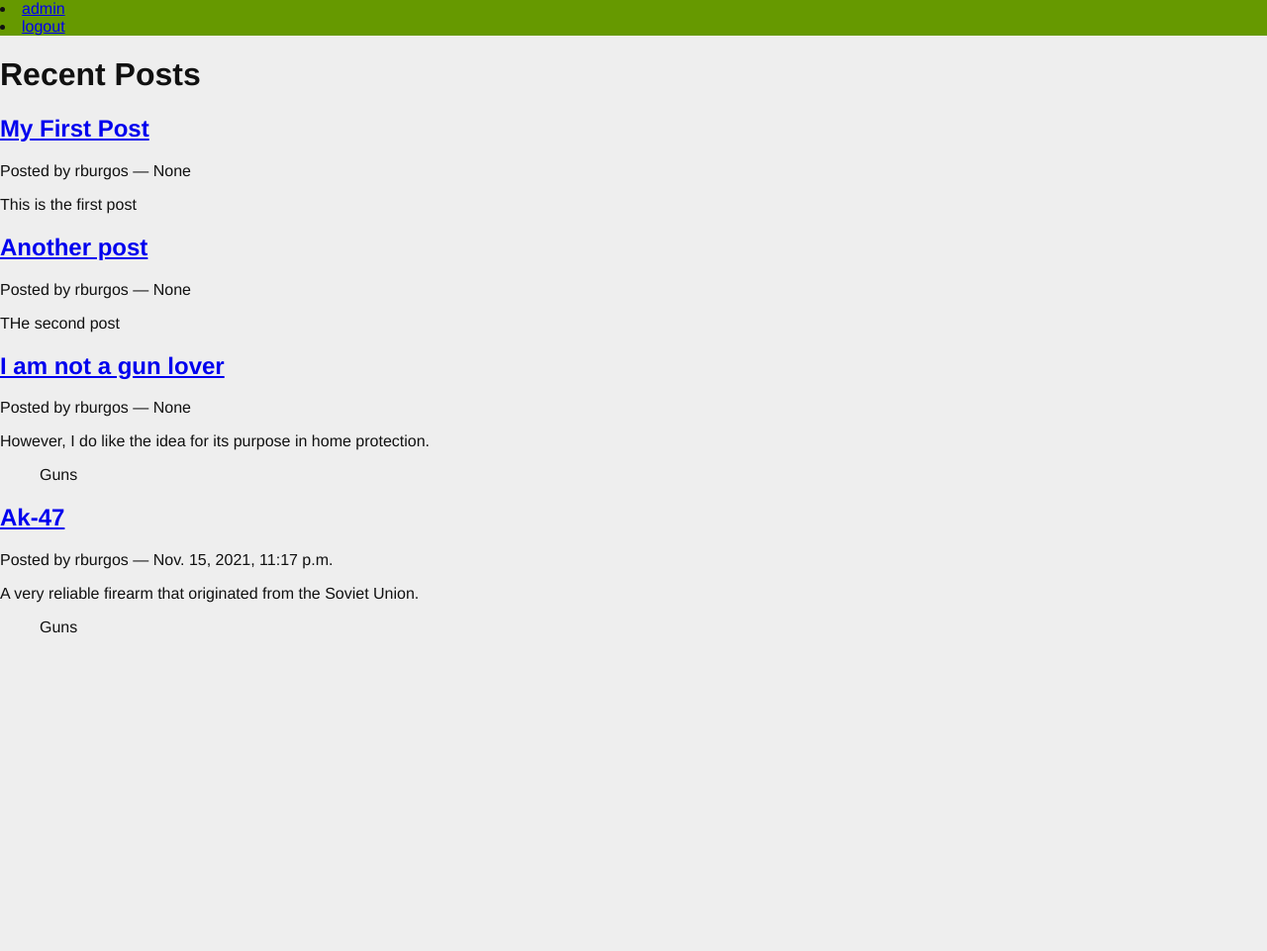
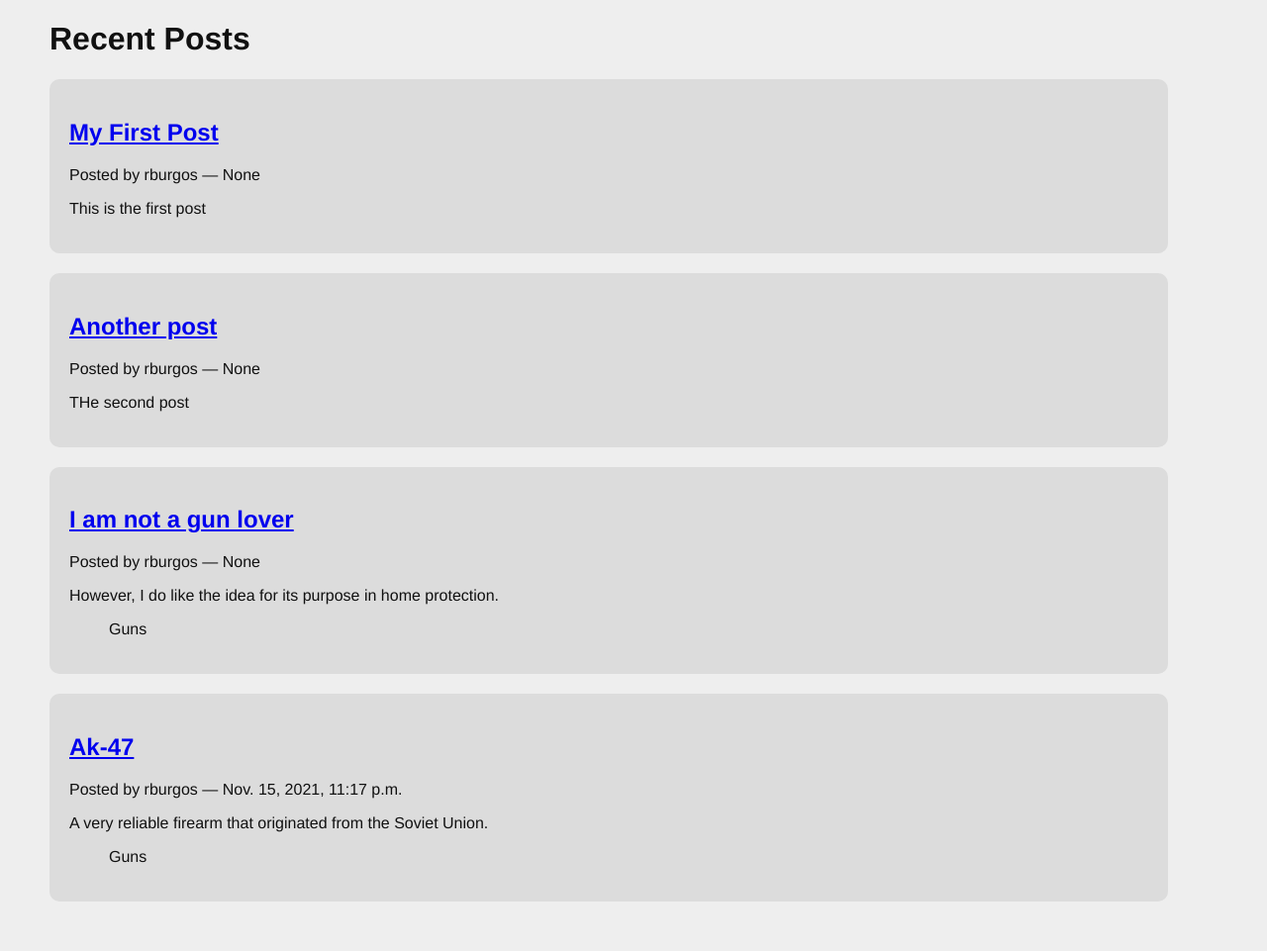
Before and after one commit to Havasneeze/assign9_test, a Django app: page / in a window 1280 px wide. Shown: the whole page at 99% size. Before the commit the page ends 640 px from the top, so only its background shows below. Run offline with Django 3.2, Linux system fonts and the light colour scheme; a user stored in the database is signed in; data comes from the database, SQL or seed files in the repository.

Commit message:
updated css

```diff
--- a/blogging/static/django_blog.css
+++ b/blogging/static/django_blog.css
@@ -5,8 +5,16 @@
     margin:0;
     padding:0;
 }
+
+.post {
+    background-color: Gainsboro;
+    margin-right: 50px;
+    margin-bottom: 20px;
+    padding: 20px;
+    border-radius: 10px;
+}
 #container {
-    margin:0;
+    margin:50px;
     padding:0;
     margin-top: 0px;
 }
--- a/blogging/templates/blogging/list.html
+++ b/blogging/templates/blogging/list.html
@@ -2,7 +2,6 @@
     <h1>Recent Posts</h1>
     {% for post in post_list %}
     <div class="post">
-<!--        <h2>{{ post }}</h2>-->
         <h2>
             <a href="{% url 'blog_detail' post.pk %}">{{ post }}</a>
         </h2>
--- a/mysite/templates/base.html
+++ b/mysite/templates/base.html
@@ -6,14 +6,14 @@
         <link type="text/css" rel="stylesheet" href="{% static 'django_blog.css' %}">
     </head>
     <body>
-        <div id="header">
-            {% if user.is_authenticated %}
-            {% if user.is_staff %}<li><a href="{% url 'admin:index' %}">admin</a></li>{% endif %}
-            <li><a href="{% url 'logout' %}">logout</a></li>
-            {% else %}
-            <li><a href="{% url 'login' %}">login</a></li>
-            {% endif %}
-        </div>
+<!--        <div id="header">-->
+<!--            {% if user.is_authenticated %}-->
+<!--            {% if user.is_staff %}<li><a href="{% url 'admin:index' %}">admin</a></li>{% endif %}-->
+<!--            <li><a href="{% url 'logout' %}">logout</a></li>-->
+<!--            {% else %}-->
+<!--            <li><a href="{% url 'login' %}">login</a></li>-->
+<!--            {% endif %}-->
+<!--        </div>-->
         <div id="container">
             {% block content %}
             [ content will go here ]
```
